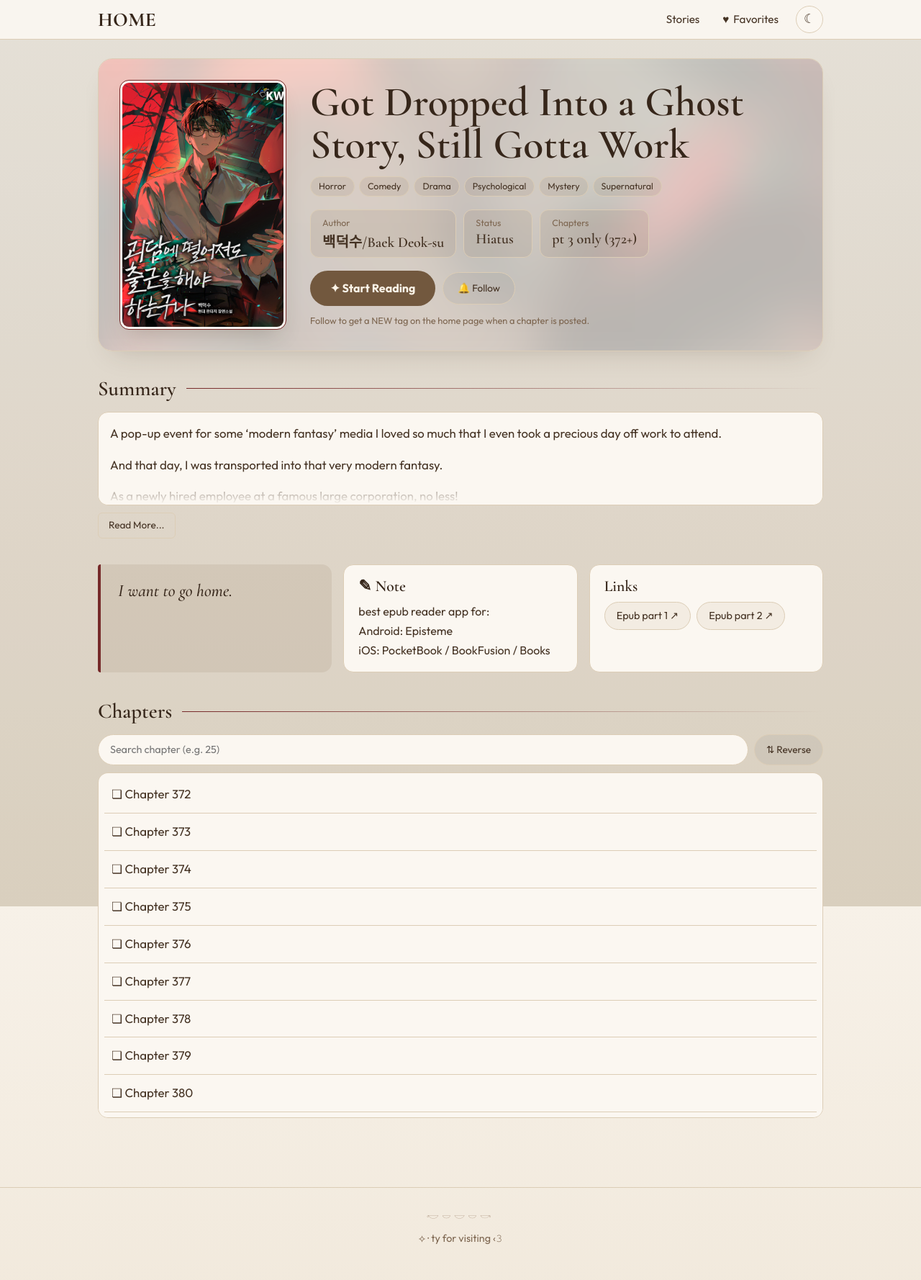
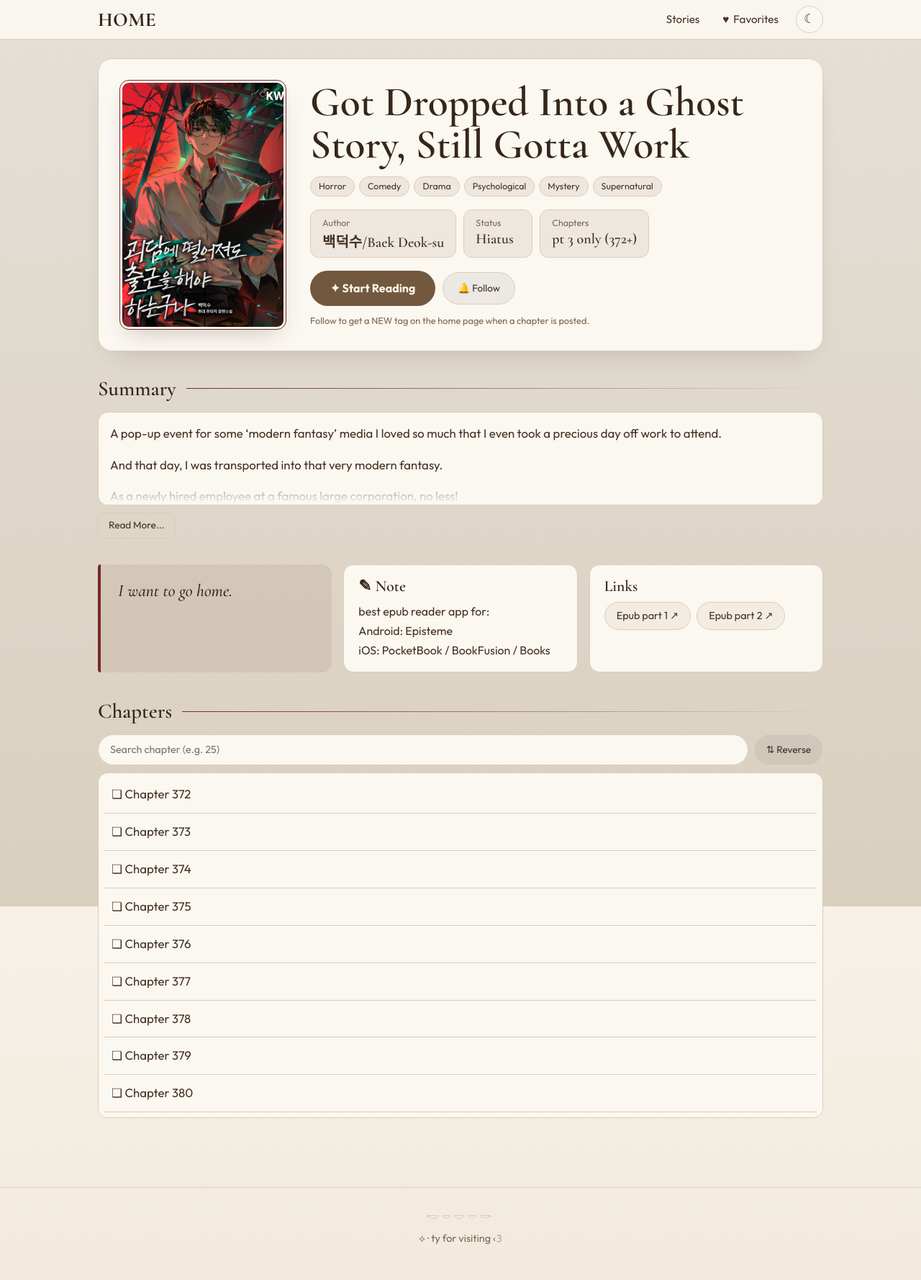
Before and after one commit to soleumn/soleumn.github.io, a Jekyll site: the page built from _novels/gsgw.md, in a window 1280 px wide. Shown: the whole page at 72% size. Built offline with Jekyll 4.4.1, drawn with Linux system fonts in a browser that asks for light colours.

Commit message:
Update novel.html

```diff
--- a/_layouts/novel.html
+++ b/_layouts/novel.html
@@ -8,7 +8,7 @@ layout: default
 <div id="reader-root" class="novel-page" data-kind="novel" data-slug="{{ page.slug }}" data-count="{{ caps.size }}"{% if page.accent %} style="--na:{{ page.accent }}"{% endif %}>
 
   <section class="novel-hero">
-    {% if page.image %}<div class="hero-bg" style="background-image:url('{{ page.image | relative_url }}')"></div>{% endif %}
+    <!-- {% if page.image %}<div class="hero-bg" style="background-image:url('{{ page.image | relative_url }}')"></div>{% endif %} -->
 
     <div class="novel-head">
       <div class="novel-cover">
```
